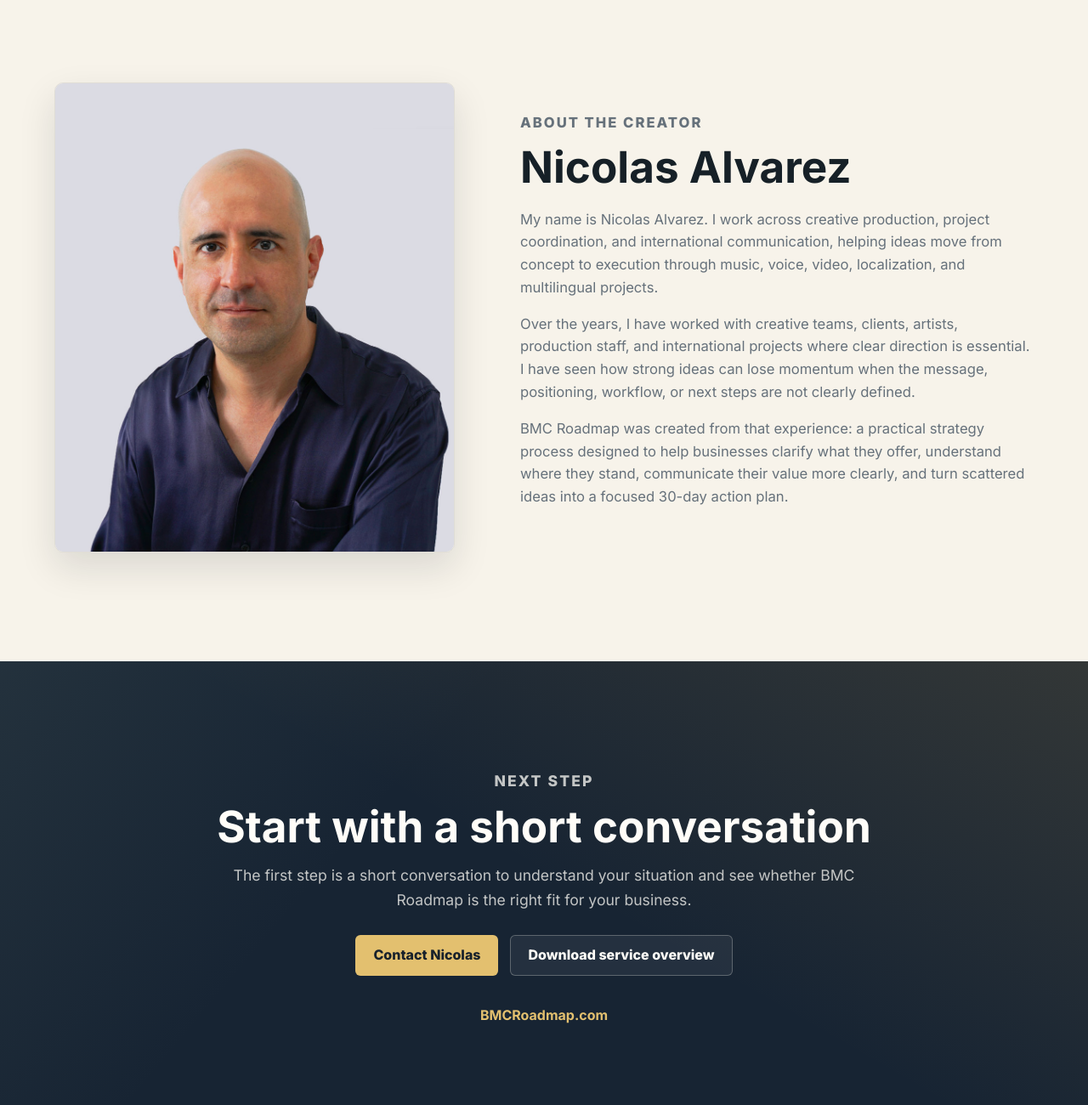
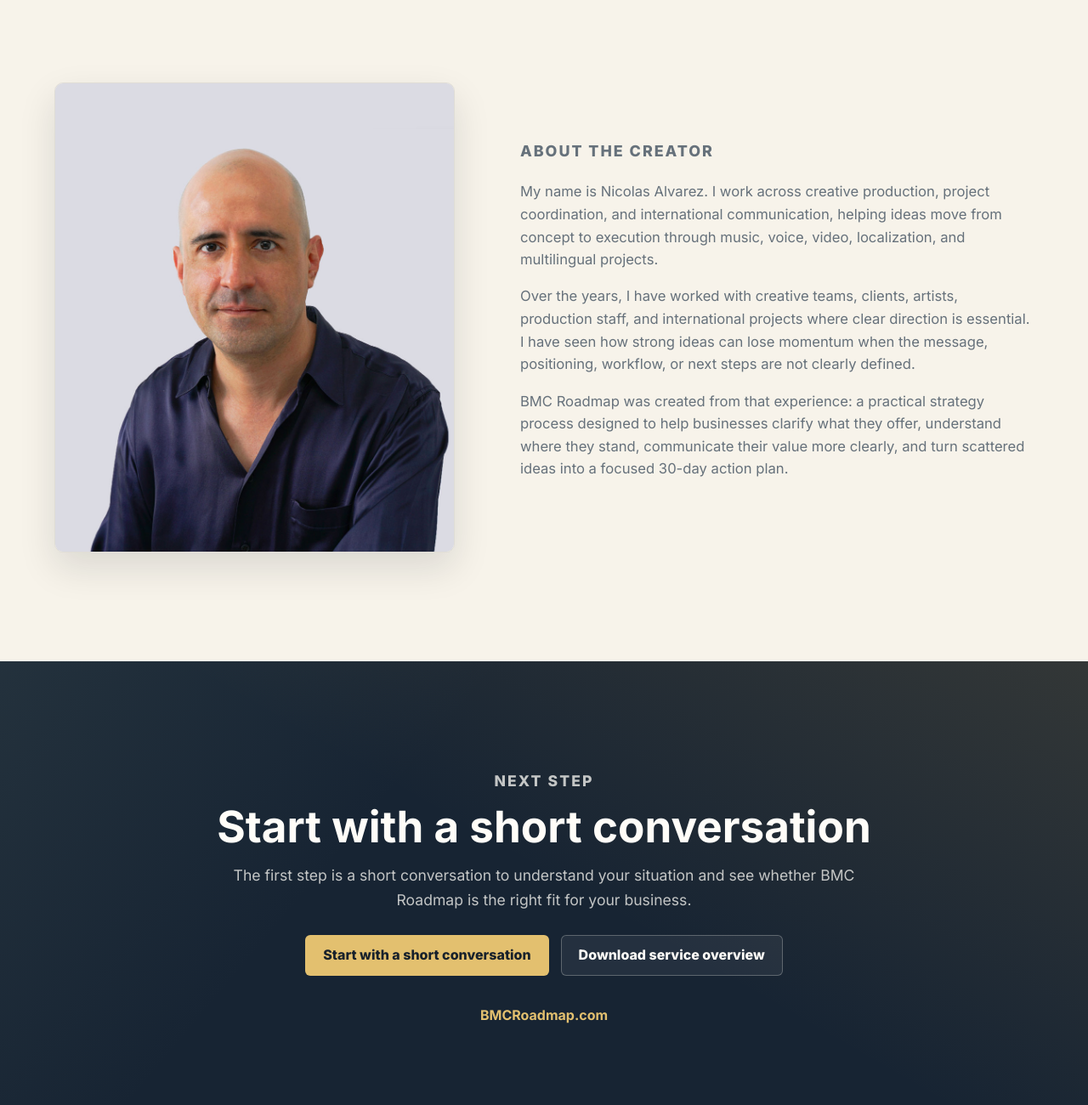
Before and after one commit to NicolasAP7/bmc-roadmap, a plain HTML site: page index.html in a window 1280 px wide. Shown: the part 4840-6140 px from the top of the page at 85% size. Drawn offline with Linux system fonts and the light colour scheme.

Commit message:
Add files via upload

```diff
--- a/index.html
+++ b/index.html
@@ -122,7 +122,7 @@
             the right clients.
           </p>
           <div class="button-row">
-            <a class="button primary" href="mailto:your-email@example.com">Start with a short conversation</a>
+            <a class="button primary" href="mailto:nicolas@bmcroadmap.com?subject=BMC%20Roadmap%20Inquiry">Start with a short conversation</a>
             <a
               class="button secondary"
               href="assets/downloads/bmc_roadmap_one_page.pdf"
@@ -377,7 +377,6 @@
           </div>
           <div class="copy-block reveal">
             <p class="section-label">About the creator</p>
-            <h2>Nicolas Alvarez</h2>
             <p>
               My name is Nicolas Alvarez. I work across creative production, project coordination,
               and international communication, helping ideas move from concept to execution through
@@ -407,7 +406,7 @@
             BMC Roadmap is the right fit for your business.
           </p>
           <div class="button-row">
-            <a class="button primary" href="mailto:your-email@example.com">Contact Nicolas</a>
+            <a class="button primary" href="mailto:nicolas@bmcroadmap.com?subject=BMC%20Roadmap%20Inquiry">Start with a short conversation</a>
             <a
               class="button secondary"
               href="assets/downloads/bmc_roadmap_one_page.pdf"
--- a/styles.css
+++ b/styles.css
@@ -714,6 +714,12 @@
   grid-template-columns: minmax(280px, 0.78fr) minmax(0, 1fr);
 }
 
+.about-section .section-label {
+  margin-bottom: 20px;
+  font-size: clamp(0.98rem, 1.4vw, 1.18rem);
+  letter-spacing: 0.11em;
+}
+
 .portrait-frame {
   position: relative;
 }
```
